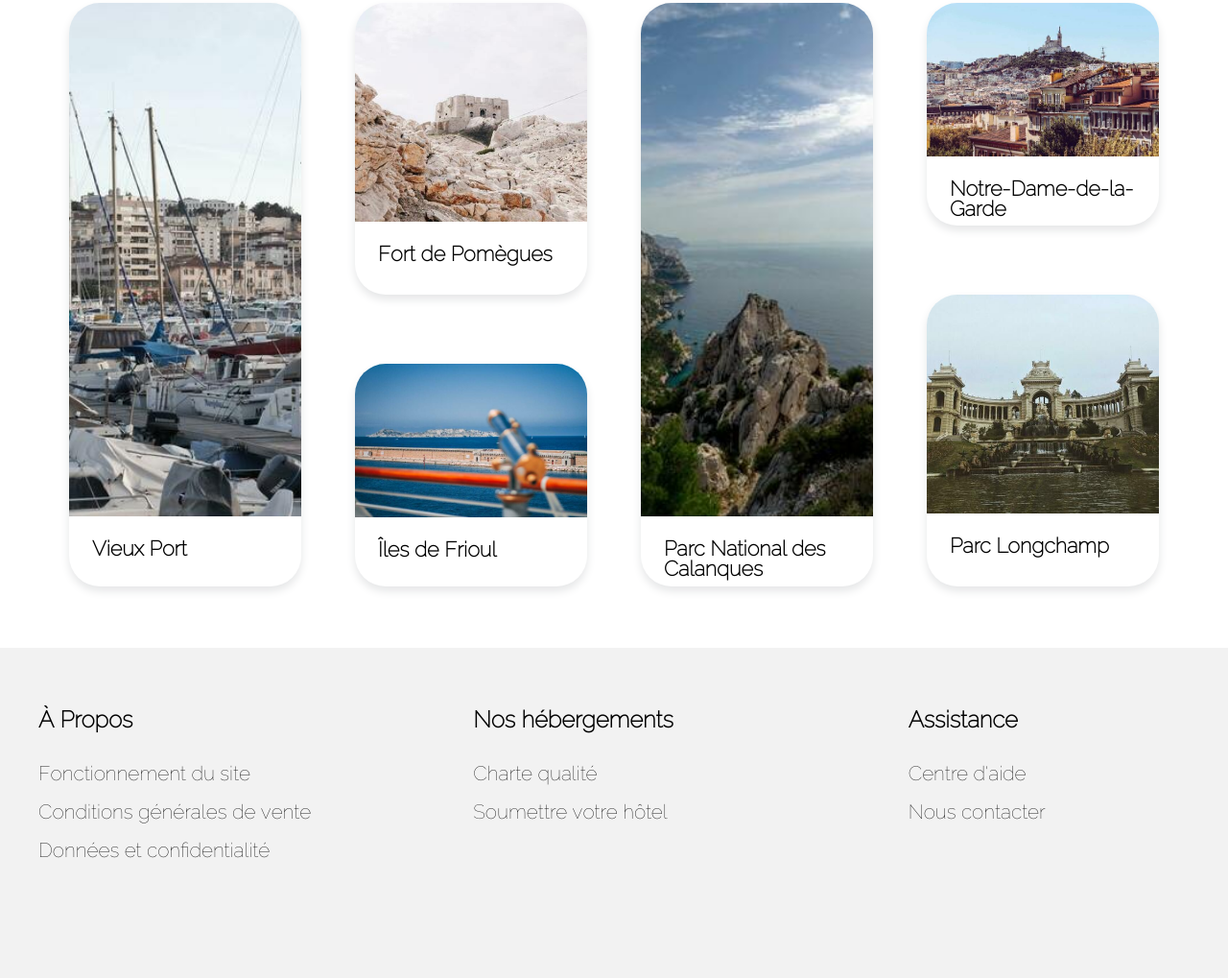
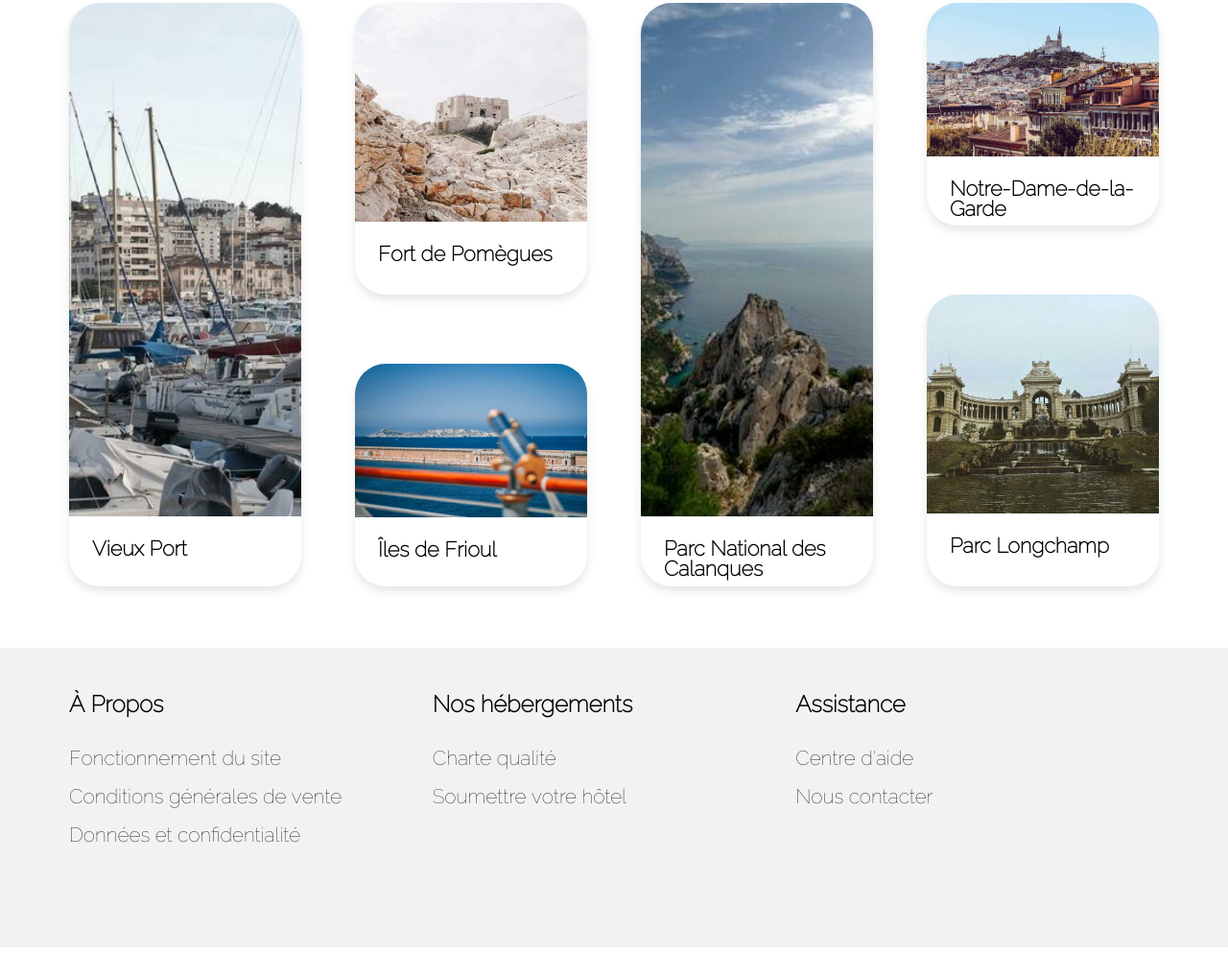
Before and after one commit to S-Moreira06/MOREIRAStephane_2_10102020, a website: page public/index.html in a window 1280 px wide. Shown: the part 1595-2614 px from the top of the page at 96% size. After the commit the page ends 2582 px from the top, so only its background shows below. Drawn offline with Linux system fonts and the light colour scheme; files whose address does not match are found by name; a web font is replaced by a local one.

Commit message:
refactor (footer) : desktop

```diff
--- a/sass/layout/_footer.scss
+++ b/sass/layout/_footer.scss
@@ -18,4 +18,8 @@ footer {
         grid-template-columns: repeat(3, 1fr);
         grid-column-gap: 10rem;
     }
+    @include desktop-breakpoint {
+        padding:  3rem $margin-desktop;
+        grid-column-gap: 0;
+    }
 }
```
Also changed, not shown: public/css/style.css, 1 other file.
